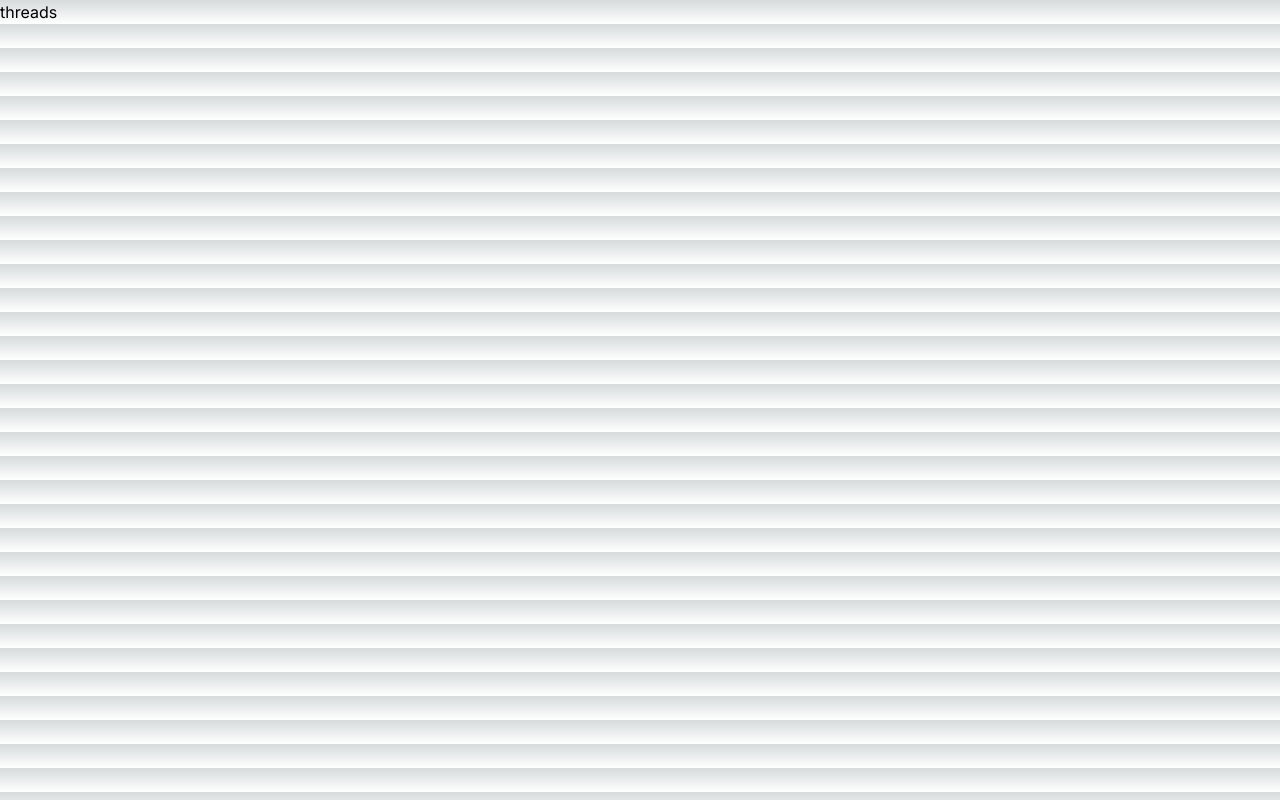
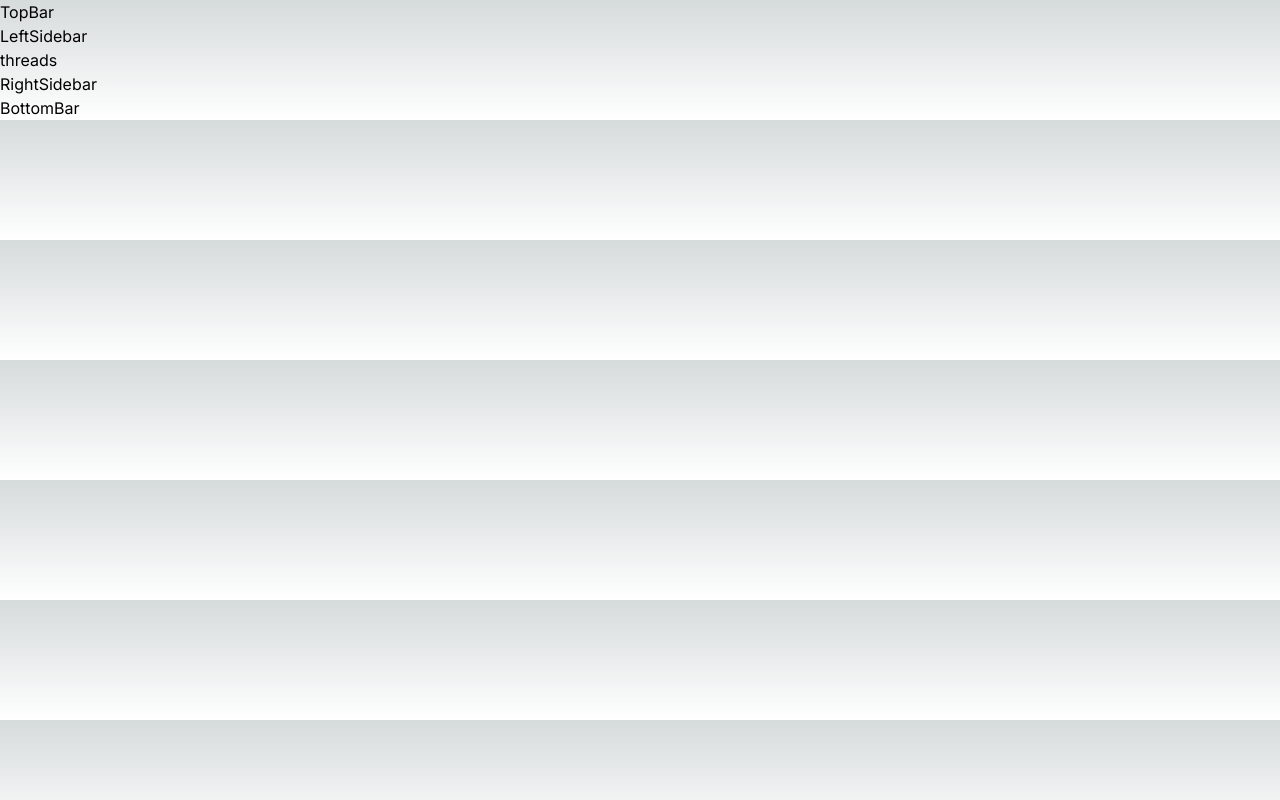
Before and after one commit to elbitapmoC/fs-threads, a Next.js app: page / in a window 1280 px wide. Built offline with nearby package versions, Linux system fonts and the light colour scheme.

Commit message:
save progress

```diff
--- a/app/(auth)/sign-in/page.tsx
+++ /dev/null
@@ -1,9 +0,0 @@
-async function Page() {
-  return (
-    <main>
-      <h1 className="head-text">Sign In</h1>
-    </main>
-  );
-}
-
-export default Page;
--- a/app/(auth)/sign-up/page.tsx
+++ /dev/null
@@ -1,9 +0,0 @@
-async function Page() {
-  return (
-    <main>
-      <h1 className="head-text">Sign Up</h1>
-    </main>
-  );
-}
-
-export default Page;
--- a/app/(root)/layout.tsx
+++ b/app/(root)/layout.tsx
@@ -2,6 +2,11 @@
 import type { Metadata } from "next";
 import { Inter } from "next/font/google";
 import { ClerkProvider } from "@clerk/nextjs";
+
+import TopBar from "../components/shared/TopBar";
+import BottomBar from "../components/shared/BottomBar";
+import LeftSidebar from "../components/shared/LeftSideBar";
+import RightSideBar from "../components/shared/RightSideBar";
 
 import "../globals.css";
 
@@ -23,7 +28,17 @@
         <body className={inter.className}>
           <main className="flex flex-row">
             <section className="main-container">
-              <div className="w-full max-w-4xl">{children}</div>
+              <div className="w-full max-w-4xl">
+                <TopBar />
+                <main>
+                  <LeftSidebar />
+                  <section className="main-container">
+                    <div className="w-full max-w-4xl">{children}</div>
+                  </section>
+                  <RightSideBar />
+                </main>
+                <BottomBar />
+              </div>
             </section>
           </main>
         </body>
--- a/app/(root)/page.tsx
+++ b/app/(root)/page.tsx
@@ -4,7 +4,7 @@
   return (
     <main>
       <h1>threads</h1>
-      <UserButton afterSignOutUrl="/" />
+      {/* <UserButton afterSignOutUrl="/" /> */}
     </main>
   );
 }
--- /dev/null
+++ b/app/components/shared/BottomBar.tsx
@@ -0,0 +1,7 @@
+import React from "react";
+
+const BottomBar = () => {
+  return <div>BottomBar</div>;
+};
+
+export default BottomBar;
--- /dev/null
+++ b/app/components/shared/LeftSidebar.tsx
@@ -0,0 +1,7 @@
+import React from "react";
+
+const LeftSidebar = () => {
+  return <div>LeftSidebar</div>;
+};
+
+export default LeftSidebar;
--- /dev/null
+++ b/app/components/shared/RightSidebar.tsx
@@ -0,0 +1,7 @@
+import React from "react";
+
+const RightSidebar = () => {
+  return <div>RightSidebar</div>;
+};
+
+export default RightSidebar;
--- /dev/null
+++ b/app/components/shared/TopBar.tsx
@@ -0,0 +1,7 @@
+import React from "react";
+
+const TopBar = () => {
+  return <div>TopBar</div>;
+};
+
+export default TopBar;
```
Also changed, not shown: middleware.ts (+7 -4 lines), app/(auth)/sign-in/[[...sign-in]]/page.tsx (renamed from app/(auth)/sign-in/[...sign-in]/page.tsx), app/(auth)/sign-up/[[...sign-up]]/page.tsx (renamed from app/(auth)/sign-up/[...sign-up]/page.tsx).
